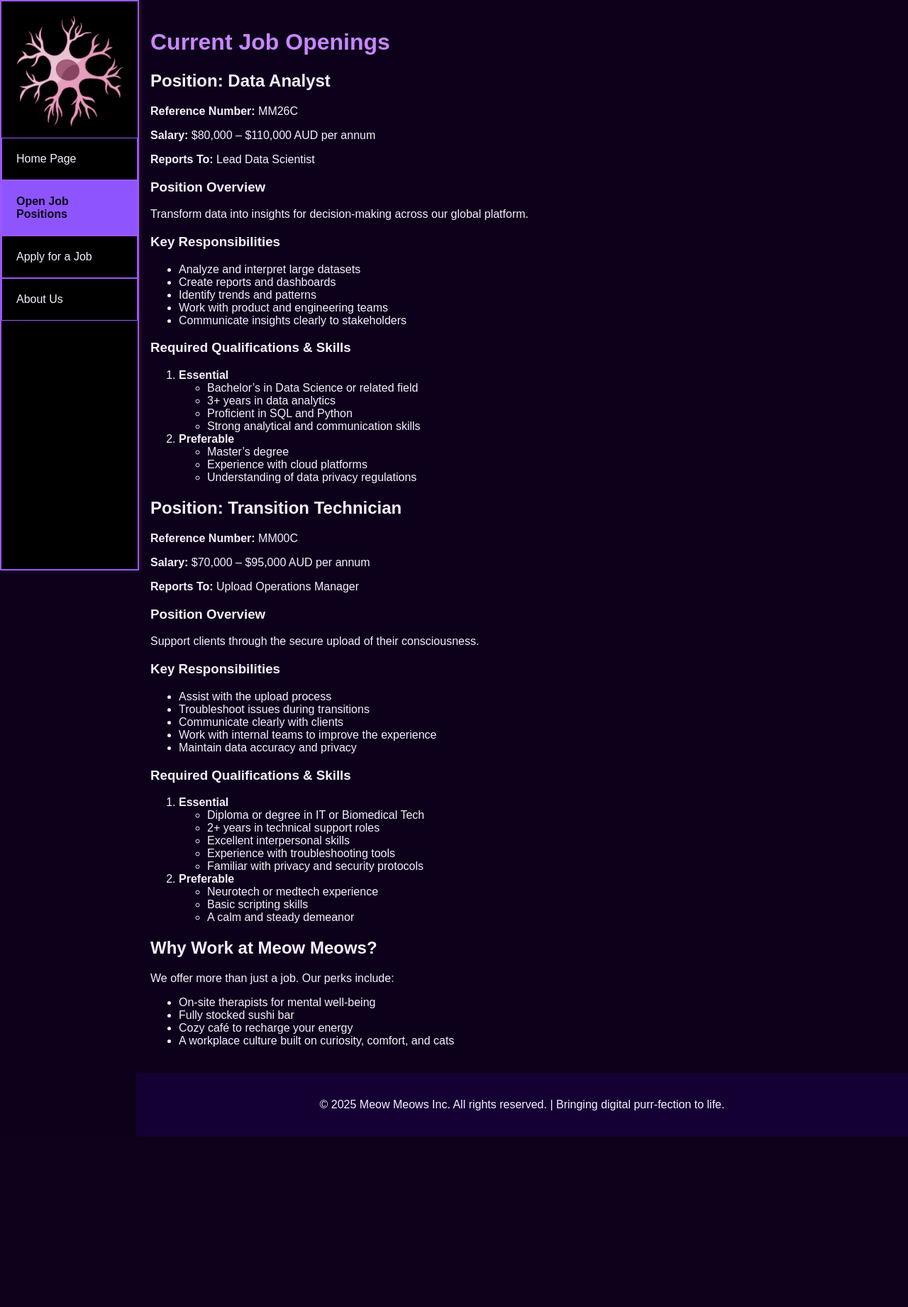
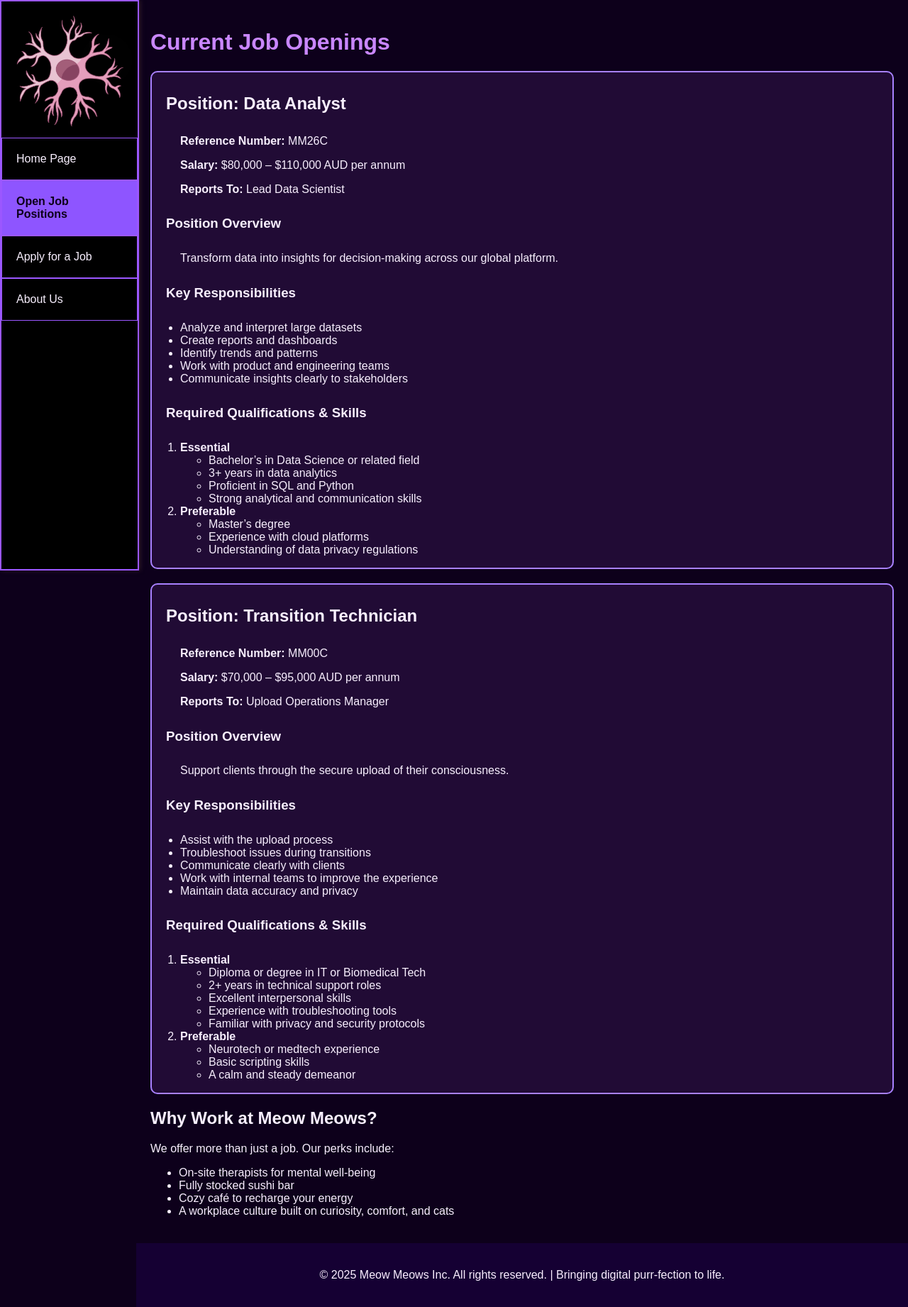
Before and after one commit to RoryNorbury/COS10026-Project-Part-1, a PHP site: page /jobs.html in a window 1280 px wide. Shown: the whole page at 71% size. Before the commit the page ends 1602 px from the top, so only its background shows below. Run offline with PHP 8.4, Linux system fonts and the light colour scheme.

Commit message:
styling to seperate jobs

```diff
--- a/jobs.html
+++ b/jobs.html
@@ -23,7 +23,7 @@
 	<div id="main-container">
 		<h1>Current Job Openings</h1>
 
-		<section>
+		<section class="job-description">
 			<h2>Position: Data Analyst</h2>
 			<p><strong>Reference Number:</strong> MM26C</p>
 			<p><strong>Salary:</strong> $80,000 – $110,000 AUD per annum</p>
@@ -61,7 +61,7 @@
 			</ol>
 		</section>
 
-		<section>
+		<section class="job-description">
 			<h2>Position: Transition Technician</h2>
 			<p><strong>Reference Number:</strong> MM00C</p>
 			<p><strong>Salary:</strong> $70,000 – $95,000 AUD per annum</p>
--- a/styles/styles.css
+++ b/styles/styles.css
@@ -299,3 +299,19 @@ td:hover {
   background-color: #3d176e;
   transition: background-color 0.3s ease;
 }
+
+/* seperates job positions */
+section.job-description {
+  border: 2px solid #A881FF;
+  margin-bottom: 20px;
+  background-color: #210B35; /* subtle cosmic background */
+  border-radius: 10px;
+}
+
+section.job-description h2, h3 {
+  padding: 10px 20px;
+}
+
+section.job-description p {
+  padding: 0px 40px;
+}
```
